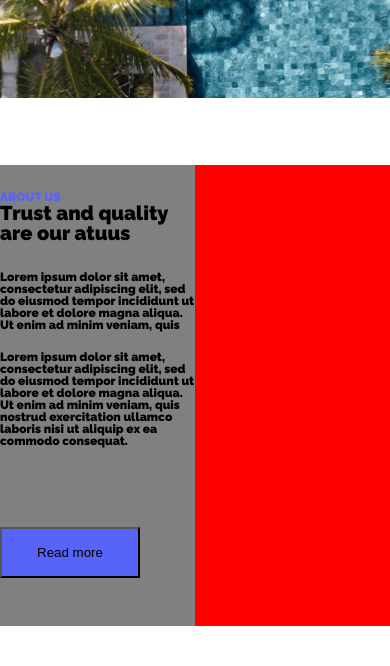
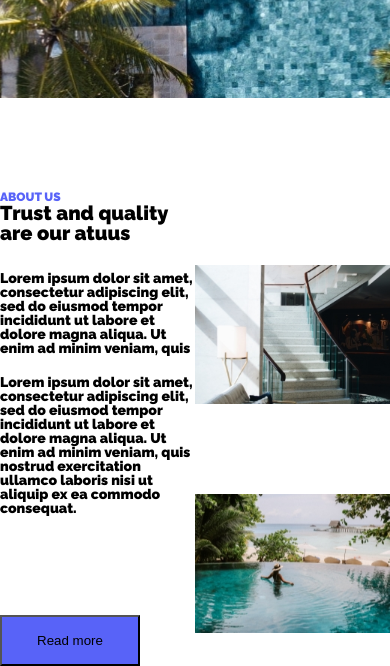
Before and after one commit to Giorgi-Dzamanashvili/shualeduri, a plain HTML site: page index.html in a window 390 px wide. Shown: the part 227-893 px from the top of the page. Before the commit the page ends 853 px from the top, so only its background shows below. Drawn offline with Linux system fonts and the light colour scheme.

Commit message:
add section 1

```diff
--- a/css/style.css
+++ b/css/style.css
@@ -83,7 +83,6 @@ a {
 	max-width: 1230px;
 	width: 100%
 	height: 540px;
-	background-color: grey;
 	margin: 0 auto;
 	margin-top: 190px;
 }
@@ -94,10 +93,9 @@ a {
 	height: 435px;
 }
 .box2{
-	max-width: 536px;
+	max-width: 550px;
 	width: 100%;
 	height: 461px;
-	background-color: red;
 }
 .satauri1{
 	display: flex;
@@ -124,7 +122,12 @@ button{
 	max-width: 140px;
 	width: 100%;
 	height: 51px;
-	margin-top: 106px;
+	margin-top: 95px;
+}
+@media only screen and (max-width: 1060px) {
+	.box1{
+		width: 50%;
+	}
 }
 @media only screen and (max-width: 850px) {
 	.home1{
@@ -147,17 +150,123 @@ button{
 }
 @media only screen and (max-width: 580px) {
 	.text{
-		font-size: 12px;
+		font-size: 14px;
 	}
 	button{
 		margin-top: 179px;
 	}
 }
+
+@media only screen and (max-width: 555px) {
+	button{
+		margin-top: 120px;
+	}
+}
 @media only screen and (max-width: 475px) {
 	button{
-		margin-top: 80px;
+		margin-top: 60px;
 	}
 	.text{
 		margin-top: 30px;
 	}
 }
+/*box2*/
+.ori-surati{
+	max-width: 550px;
+	width: 100%;
+	height: 180px;
+	display: flex;
+	justify-content: space-between;
+}
+.didi-surati{
+	width: 550px;
+	width: 100%;
+	height: 260px;
+	margin-top: 10px;
+
+}
+.surati3{
+	max-width: 550px;
+	width: 100%;
+}
+@media only screen and (max-width: 982px) {
+	.box2{
+		width: 50%;
+	}
+	.ori-surati{
+		width: 50%;
+	}
+}
+.@media only screen and (max-width: 657px) {
+	.surati1{
+		width: 100%;
+	}
+	.surati3{
+		height: 100px;
+	}
+}
+.surati1,
+.surati2{
+	max-width: 260px;
+	width: 100%;
+}
+@media only screen and (max-width: 720px) {
+	.didi-surati{
+		display: none;
+	}
+	.ori-surati{
+		flex-wrap: wrap;
+		width: 100%;
+	}
+	.ori-surati{
+		margin: 0 auto;
+		margin-top: 50px;
+	}
+	.surati2{
+		margin-top: 16px;
+	}
+}
+
+@media only screen and (max-width: 450px) {
+	.surati2{
+		margin-top: 90px;
+	}
+}
+
+@media only screen and (max-width: 420px) {
+	.ori-surati{
+		margin-top: 100px;
+	}
+}
+
+/*button*/
+
+@media only screen and (max-width: 984px) {
+	button{
+		margin-top: 80px;
+	}
+}
+
+@media only screen and (max-width: 920px) {
+	button{
+		margin-top: 60px;
+	}
+}
+
+@media only screen and (max-width: 890px) {
+	button{
+		margin-top: 50px;
+	}
+}
+
+@media only screen and (max-width: 889px) {
+	button{
+		margin-top: 30px;
+	}
+}
+
+@media only screen and (max-width: 866px) {
+	button{
+		margin-top: 100px;
+	}
+}
--- a/index.html
+++ b/index.html
@@ -46,6 +46,13 @@
 					</div>
 				</div>
 				<div class="box2">
+					<div class="ori-surati">
+						<img src="img/surati1.jpg" alt="image" class="surati1">
+						<img src="img/surati2.jpg" alt="image" class="surati2">
+					</div>
+					<div class="didi-surati">
+						<img src="img/surati3.jpg" alt="image" class="surati3">
+					</div>
 				</div>
 			</div>
 		</section>
```
Also changed, not shown: img/surati1.jpg (added), img/surati2.jpg (added), img/surati3.jpg (added).
